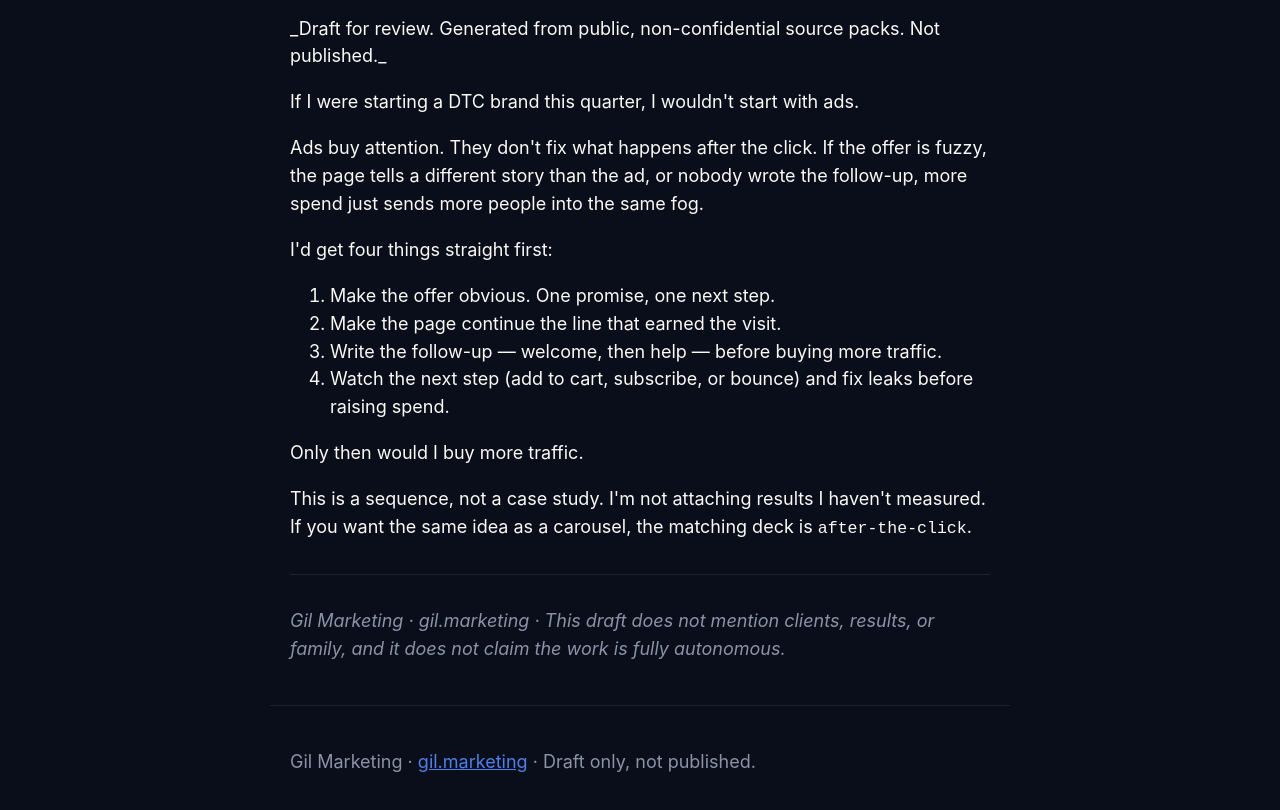
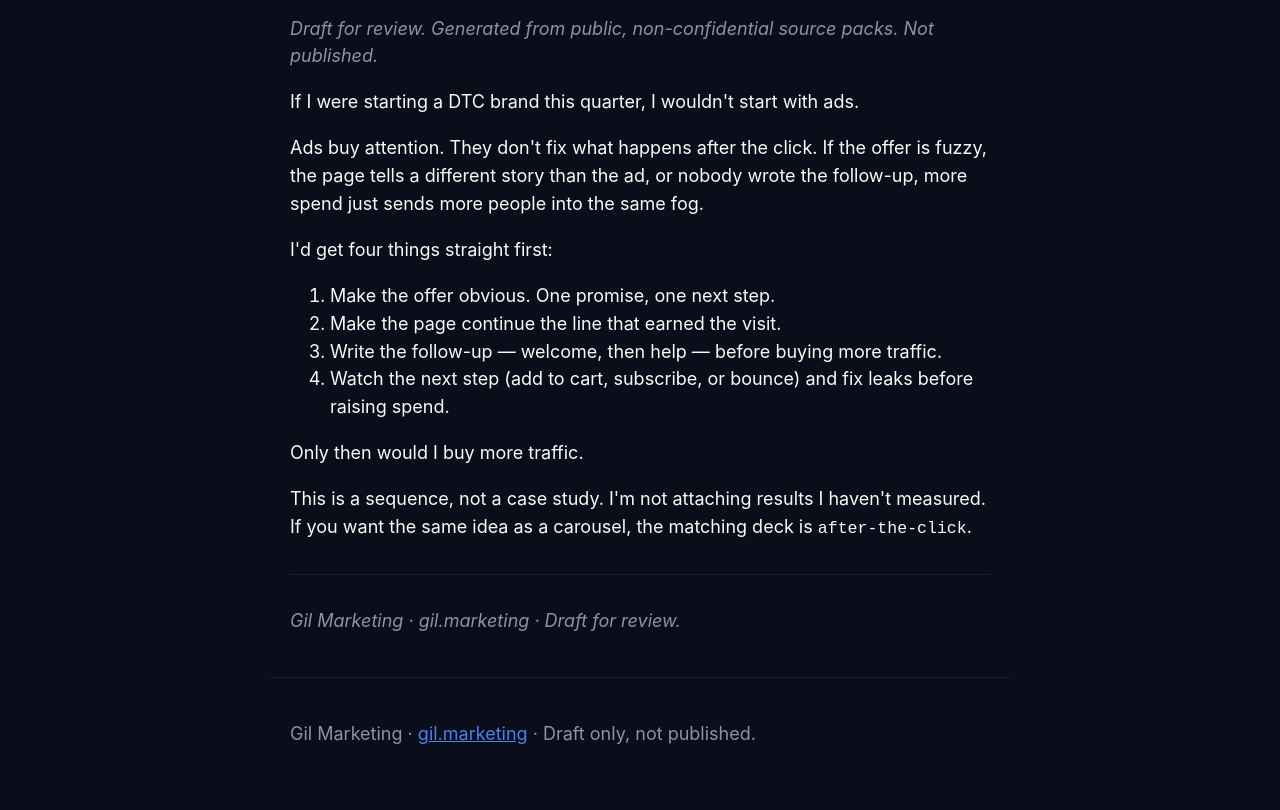
Before and after one commit to grandpajackai/gil-ventures-site, a plain HTML site: page blog/2026-11-25-after-the-click/index.html in a window 1280 px wide. Shown: the part 250-1060 px from the top of the page. Drawn offline with Linux system fonts and the light colour scheme.

Commit message:
Fix draft blog typography and strip family/autonomy wording from footers.
Render the review italic line as HTML, and keep the public footer to Gil Marketing only so the posts do not mention family or "fully autonomous" if this branch is ever published.

```diff
--- a/blog/2026-11-25-after-the-click/index.html
+++ b/blog/2026-11-25-after-the-click/index.html
@@ -16,7 +16,7 @@
   <main class="wrap">
     <p class="meta">2026-11-25 · draft-for-review</p>
 <h1>I wouldn&#x27;t start with ads</h1>
-<p>_Draft for review. Generated from public, non-confidential source packs. Not published._</p>
+<p><em>Draft for review. Generated from public, non-confidential source packs. Not published.</em></p>
 <p>If I were starting a DTC brand this quarter, I wouldn&#x27;t start with ads.</p>
 <p>Ads buy attention. They don&#x27;t fix what happens after the click. If the offer is fuzzy, the page tells a different story than the ad, or nobody wrote the follow-up, more spend just sends more people into the same fog.</p>
 <p>I&#x27;d get four things straight first:</p>
@@ -29,7 +29,7 @@
 <p>Only then would I buy more traffic.</p>
 <p>This is a sequence, not a case study. I&#x27;m not attaching results I haven&#x27;t measured. If you want the same idea as a carousel, the matching deck is <code>after-the-click</code>.</p>
 <hr>
-<p><em>Gil Marketing · gil.marketing · This draft does not mention clients, results, or family, and it does not claim the work is fully autonomous.</em></p>
+<p><em>Gil Marketing · gil.marketing · Draft for review.</em></p>
   </main>
   <footer class="wrap">
     <p>Gil Marketing · <a href="https://www.gil.marketing/">gil.marketing</a> · Draft only, not published.</p>
```
Also changed, not shown: blog/2026-11-29-six-steps/index.html (+2 -2 lines).
